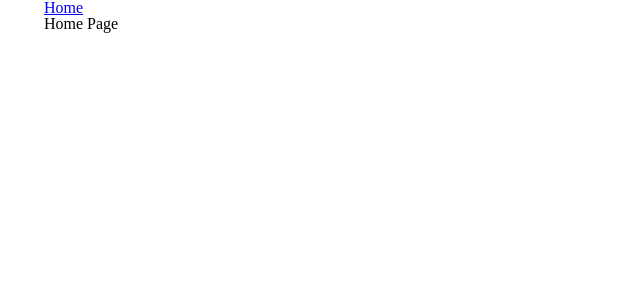
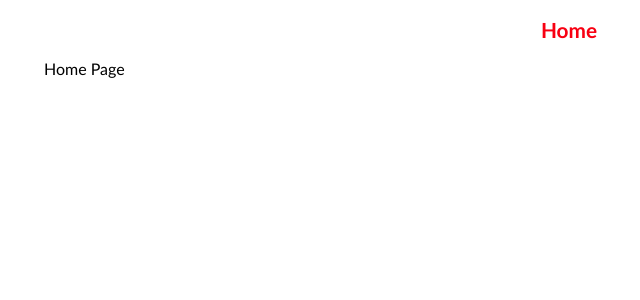
Before and after one commit to isleeden/YiRecipe, a React (Create React App) app: page / in a window 1280 px wide. Shown: the top 300 px of the page, without its empty margins (71-711 px from the left). Built offline with nearby package versions, Linux system fonts and the light colour scheme.

Commit message:
implement navbarlist's components

```diff
--- /dev/null
+++ b/src/components/NavbarList/NavbarList.jsx
@@ -0,0 +1,14 @@
+import React from "react";
+import styles from "./NavbarList.module.scss";
+import routes from "routes";
+import NavbarListItem from "components/NavbarListItem/NavbarListItem";
+
+export default function NavbarList() {
+  return (
+    <ul className={styles.list}>
+      {routes.map((route) => {
+        return <NavbarListItem path={route.path}>{route.name}</NavbarListItem>;
+      })}
+    </ul>
+  );
+}
--- /dev/null
+++ b/src/components/NavbarList/NavbarList.module.scss
@@ -0,0 +1,4 @@
+.list {
+  display: flex;
+  justify-content: space-around;
+}
--- /dev/null
+++ b/src/components/NavbarListItem/NavbarListItem.jsx
@@ -0,0 +1,13 @@
+import React from "react";
+import styles from "./NavbarListItem.module.scss";
+import { Link } from "react-router-dom";
+
+export default function NavbarListItem({ path, children }) {
+  return (
+    <li>
+      <Link className={styles.listItem} to={path}>
+        {children}
+      </Link>
+    </li>
+  );
+}
--- /dev/null
+++ b/src/components/NavbarListItem/NavbarListItem.module.scss
@@ -0,0 +1,15 @@
+@import "styles/variables";
+
+.listItem {
+  font-size: 1.3em;
+  display: block;
+  padding: 20px;
+  color: $accent;
+  transition: color 0.3s;
+  font-weight: 600;
+  text-decoration: none;
+}
+
+.listItem:hover {
+  color: $dark-accent;
+}
--- a/src/pages/Home.jsx
+++ b/src/pages/Home.jsx
@@ -1,5 +1,5 @@
 import React from "react";
-import Navbar from "components/Navbar/Navbar";
+import Navbar from "components/NavbarList/NavbarList";
 
 export default function Home() {
   return (
--- a/src/styles/main.scss
+++ b/src/styles/main.scss
@@ -1,4 +1,8 @@
 @import "reset";
+
+body {
+  font-family: "Gill Sans", "Gill Sans MT", Calibri, "Trebuchet MS", sans-serif;
+}
 
 .container {
   margin: auto;
--- a/src/styles/variables.scss
+++ b/src/styles/variables.scss
@@ -0,0 +1,7 @@
+$accent: #f80012;
+$dark-accent: #a2000c;
+$white: #fff;
+$black: #000;
+$dark-gray: #272727;
+$gray: #333333;
+$light-gray: #444;
```
